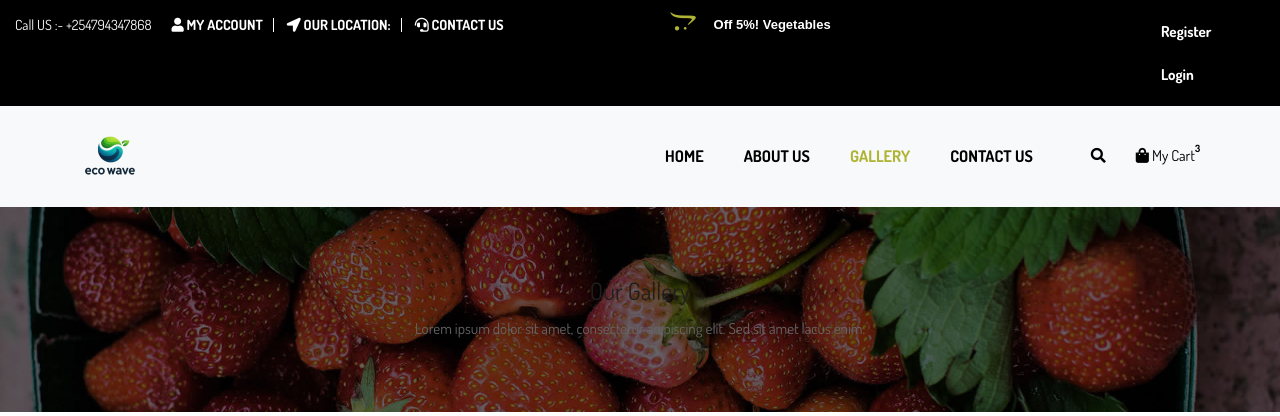
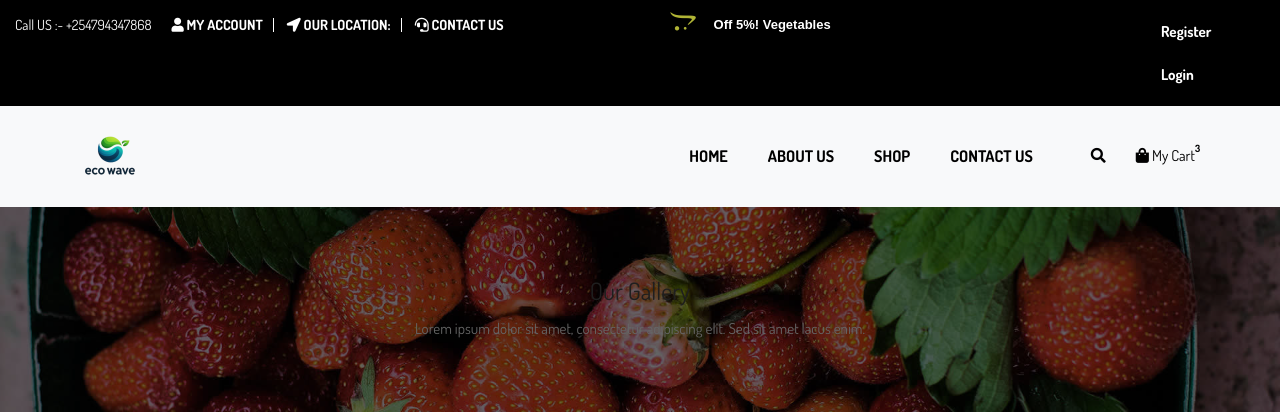
Before and after one commit to markm334/Eco-Wave, a Django app: page /gallery/ in a window 1280 px wide. Shown: the top 416 px of the page. Run offline with Django 5.2, Linux system fonts and the light colour scheme; a user stored in the database is signed in; data comes from the database, SQL or seed files in the repository; some libraries are stand-ins or nearby versions.

Commit message:
Update gallery.html

```diff
--- a/crudapp/templates/gallery.html
+++ b/crudapp/templates/gallery.html
@@ -146,8 +146,13 @@
                             <li><a href="{% url 'wishlist' %}">Wishlist</a></li>
                         </ul>
                     </li> -->
-                        <li class="nav-item active"><a class="nav-link" href="{% url 'gallery' %}">Gallery</a></li>
-                        <li class="nav-item"><a class="nav-link" href="{% url 'contact_us' %}">Contact Us</a></li>
+                    <li class="nav-item">
+                        <a class="nav-link" href="{% url 'gallery' %}">Shop </a>
+                    </li>
+                    <li class="nav-item">
+                        <a class="nav-link" href="{% url 'contact_us' %}">Contact Us</a>
+                    </li>
+                    <!-- Additional nav item example -->
                     </ul>
                 </div>
                 <!-- /.navbar-collapse -->
```
